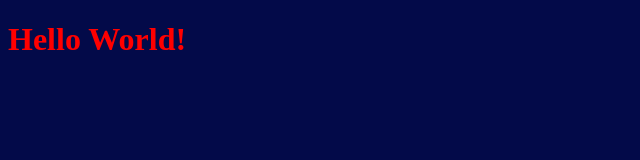
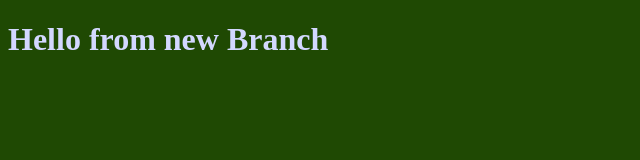
Before and after one commit to Ahmed-Youssef-404/Test-Repo, a plain HTML site: page index.html in a window 1280 px wide. Shown: the whole page, without its empty margins (0-640 px from the left). Drawn offline with Linux system fonts and the light colour scheme.

Commit message:
changed style and text

```diff
--- a/index.html
+++ b/index.html
@@ -8,7 +8,7 @@
 </head>
 <body>
 
-    <h1>Hello World!</h1>
+    <h1>Hello from new Branch</h1>
     <script src="app.js"></script>
 </body>
 </html>
--- a/style.css
+++ b/style.css
@@ -1,7 +1,7 @@
 h1{
-    color: red;
+    color: #d3d8ff;
 }
 
 body{
-    background-color: rgb(3, 10, 73);
+    background-color: rgb(31, 73, 3);
 }
```
